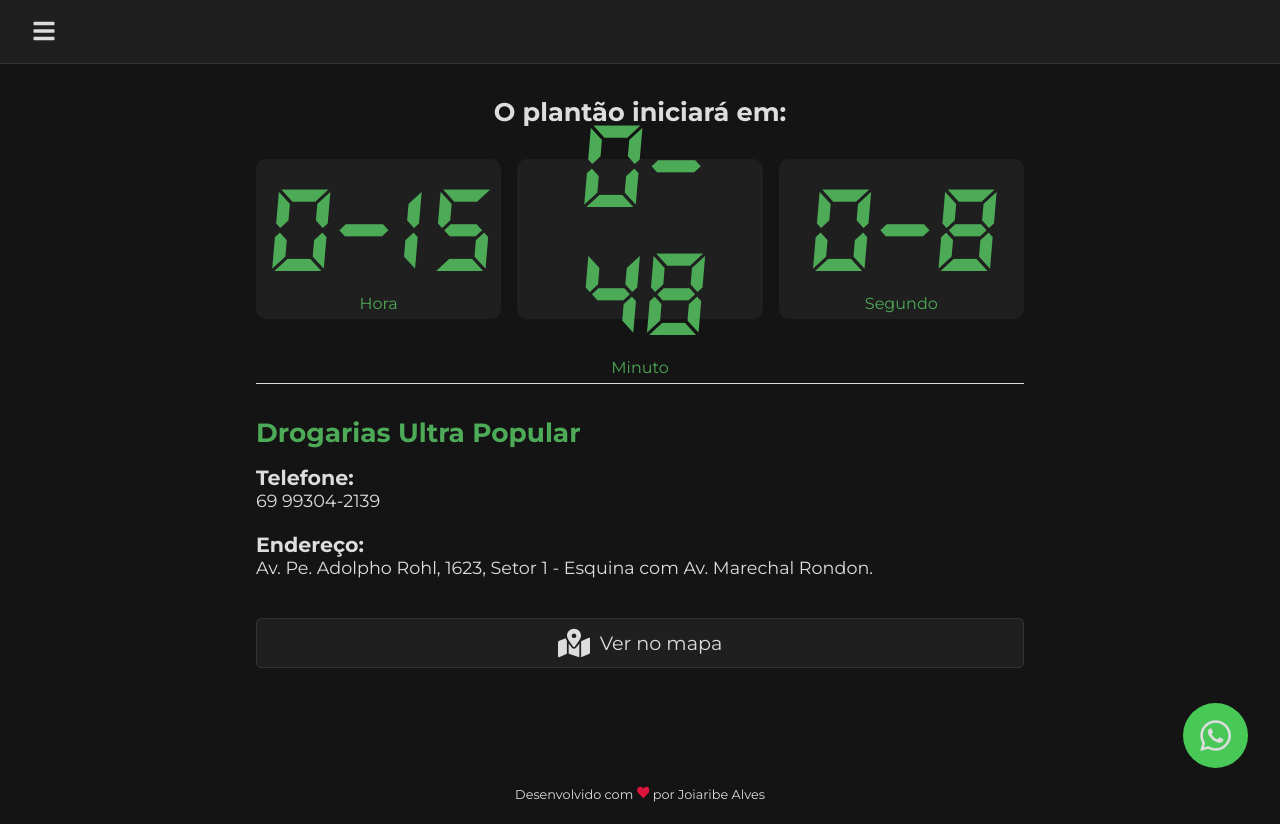
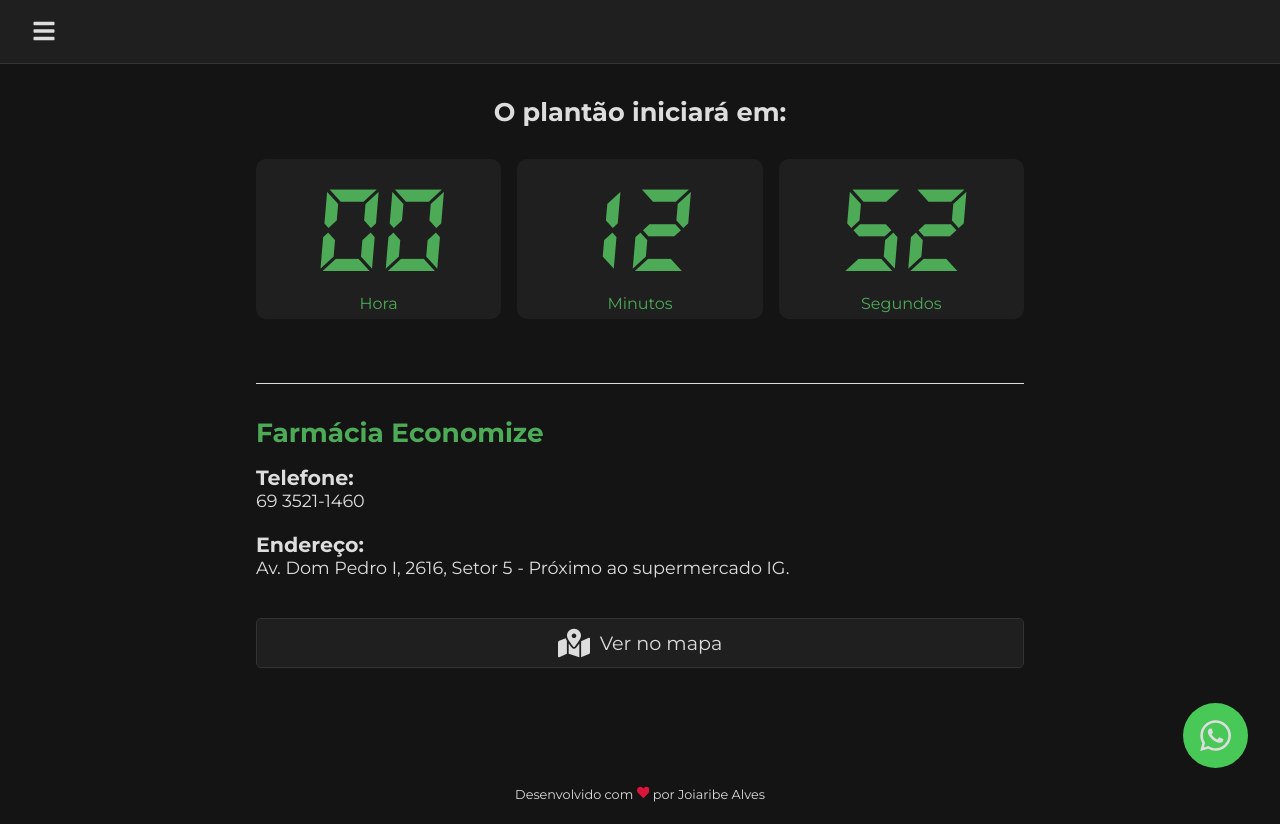
Before and after one commit to JoiaribeAlves/duty, a React (Vite) app: page / in a window 1280 px wide. Built offline with nearby package versions, Linux system fonts and the light colour scheme.

Commit message:
Atualiza a farmácia de plantão

```diff
--- a/src/components/main/index.tsx
+++ b/src/components/main/index.tsx
@@ -9,15 +9,15 @@ import { Layout } from "../Layout";
 import styles from "./Styles.module.scss";
 
 const data = {
-	name: "Drogarias Ultra Popular",
-	telephone: "69 99304-2139",
-	whatsapp: "5569993042139",
+	name: "Farmácia Economize",
+	telephone: "69 3521-1460",
+	whatsapp: "",
 	address: {
-		street: "Av. Pe. Adolpho Rohl",
-		number: 1623,
-		district: "Setor 1",
-		complement: "Esquina com Av. Marechal Rondon.",
-		linkToMaps: "https://goo.gl/maps/M4E9pJUbscXhxbg87",
+		street: "Av. Dom Pedro I",
+		number: 2616,
+		district: "Setor 5",
+		complement: "Próximo ao supermercado IG.",
+		linkToMaps: "https://g.page/farmaciaeconomizejaru_ro?share",
 	},
 };
 
@@ -41,7 +41,7 @@ export function Main(): JSX.Element {
 	const currentHours = now.getHours();
 	const currentMinutes = now.getMinutes();
 	const currentMonth = now.getMonth() + 1;
-	let nextDuty = new Timer("2022-08-11T07:00:00");
+	let nextDuty = new Timer("2022-08-11T22:00:00");
 
 	function setTime(): void {
 		setInterval(() => {
```
